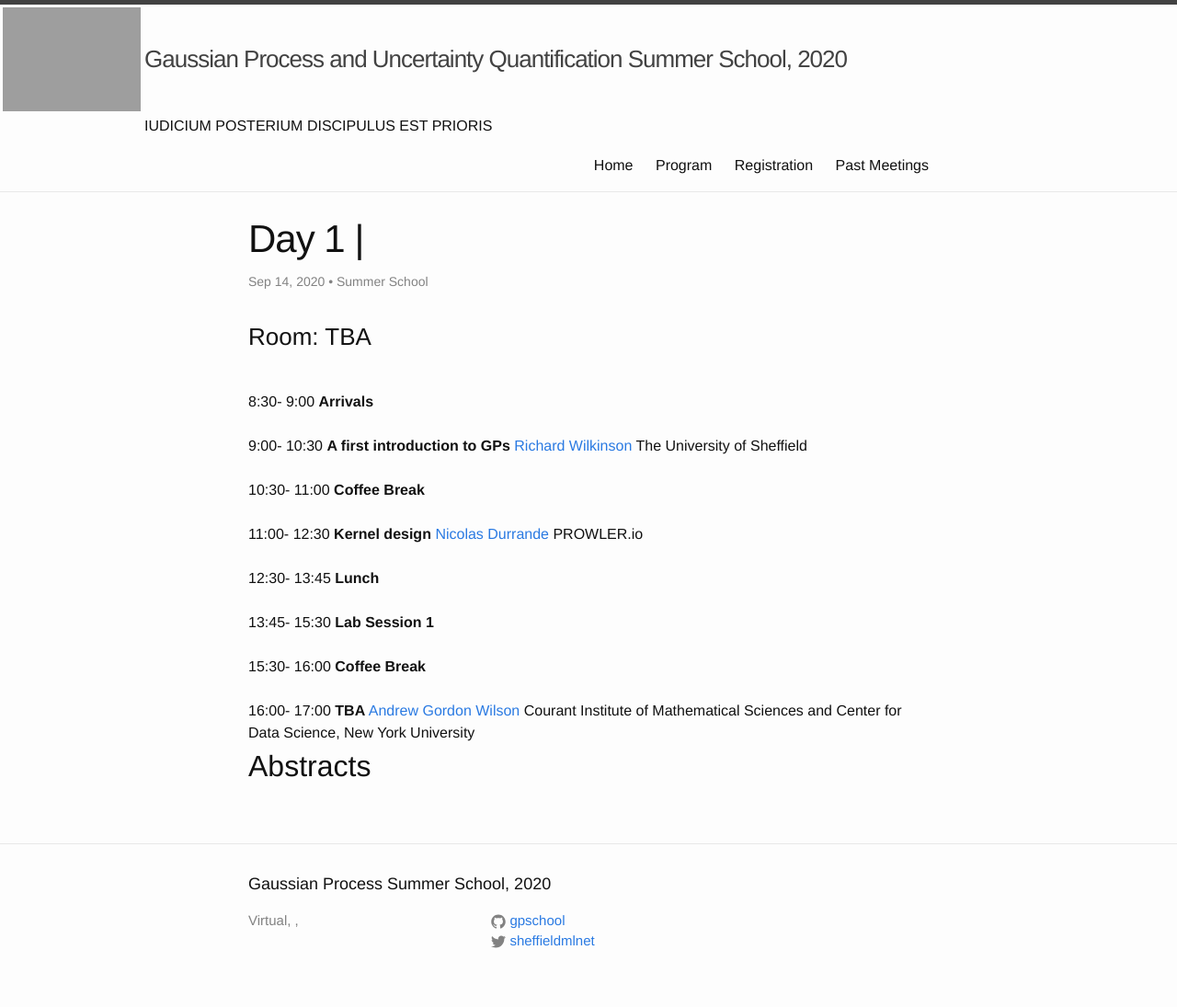
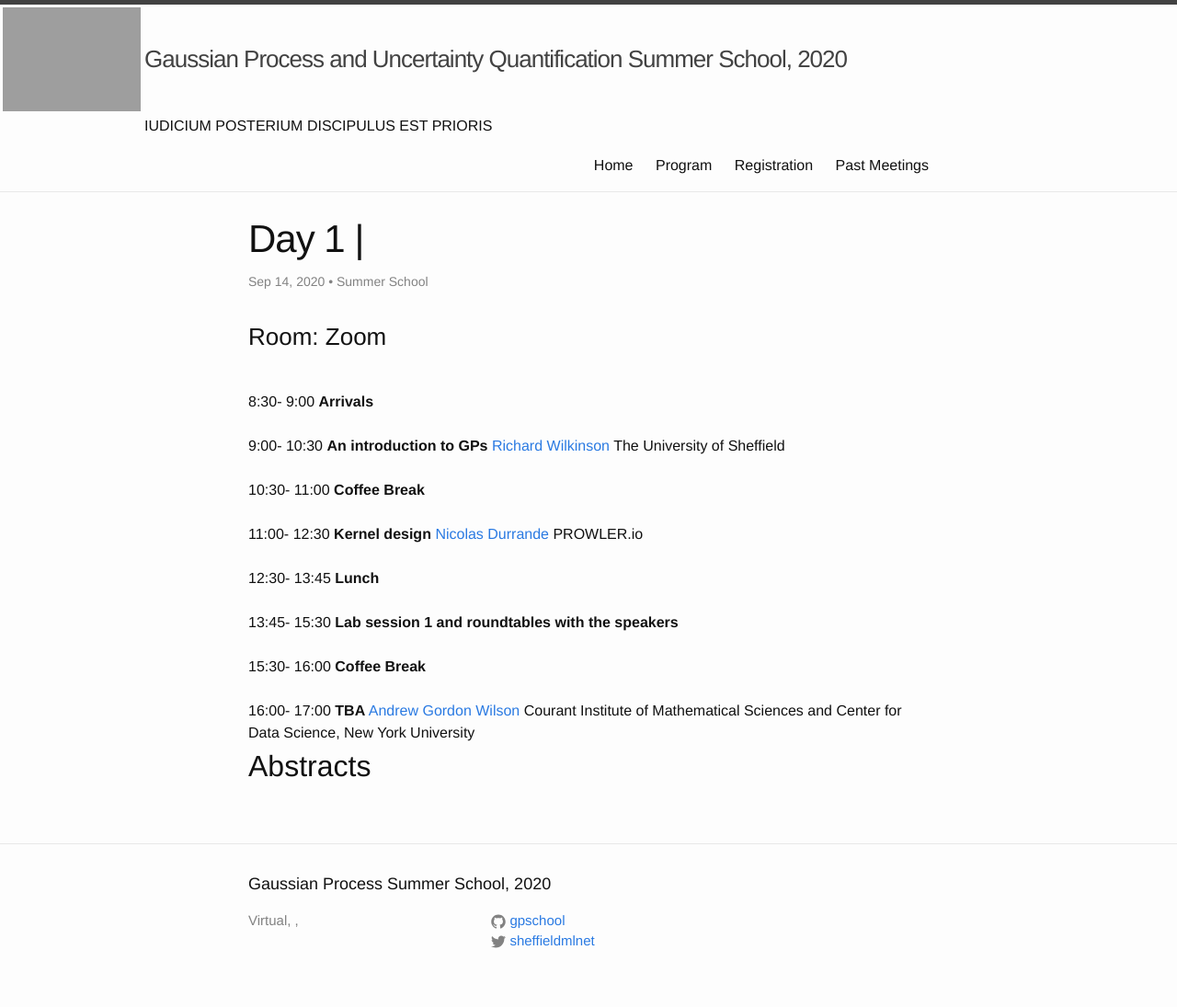
Before and after one commit to gpschool/gpss20, a Jekyll site: the page built from _posts/2020-09-14-day-1.md, in a window 1280 px wide. Shown: the whole page at 92% size. Built offline with Jekyll 4.4.1, drawn with Linux system fonts in a browser that asks for light colours.

Commit message:
updates program

```diff
--- a/_posts/2020-09-14-day-1.md
+++ b/_posts/2020-09-14-day-1.md
@@ -3,12 +3,12 @@ title: "Day 1 | "
 layout: singletrack
 tagline: "Summer School"
 show_abstracts: true
-room: TBA
+room: Zoom
 talks:
 - title: "Arrivals"
   start: "8:30"
   end: "9:00"
-- title: "A first introduction to GPs"
+- title: "An introduction to GPs"
   author:
   - family: Wilkinson
     given: Richard
@@ -33,7 +33,7 @@ talks:
 - title: "Lunch"
   start: "12:30"
   end: "13:45"
-- title: "Lab Session 1"
+- title: "Lab session 1 and roundtables with the speakers"
   speaker: "[notebook]"
   url:
   start: "13:45"
```
Also changed, not shown: _posts/2020-09-15-day-2.md (+2 -2 lines), _posts/2020-09-16-day-3.md (+2 -2 lines).
